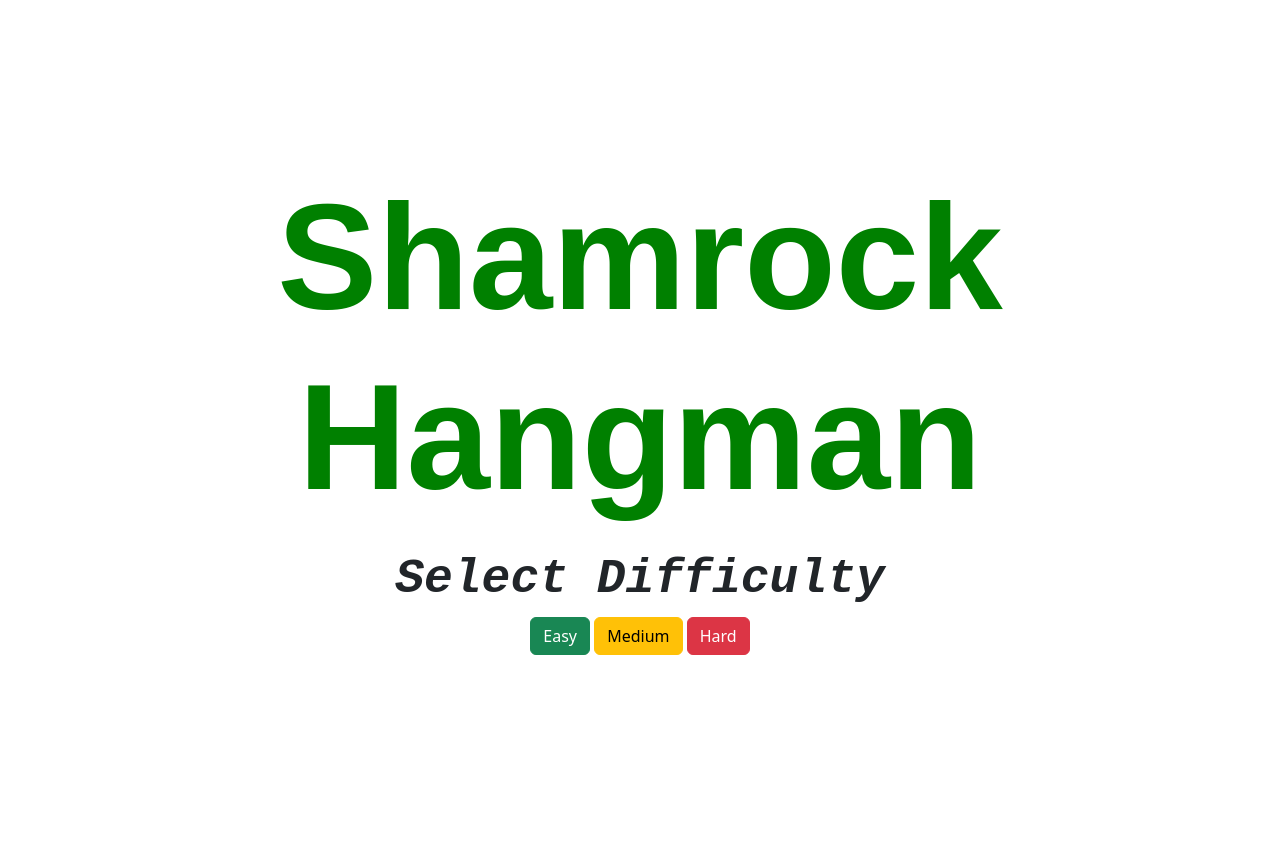
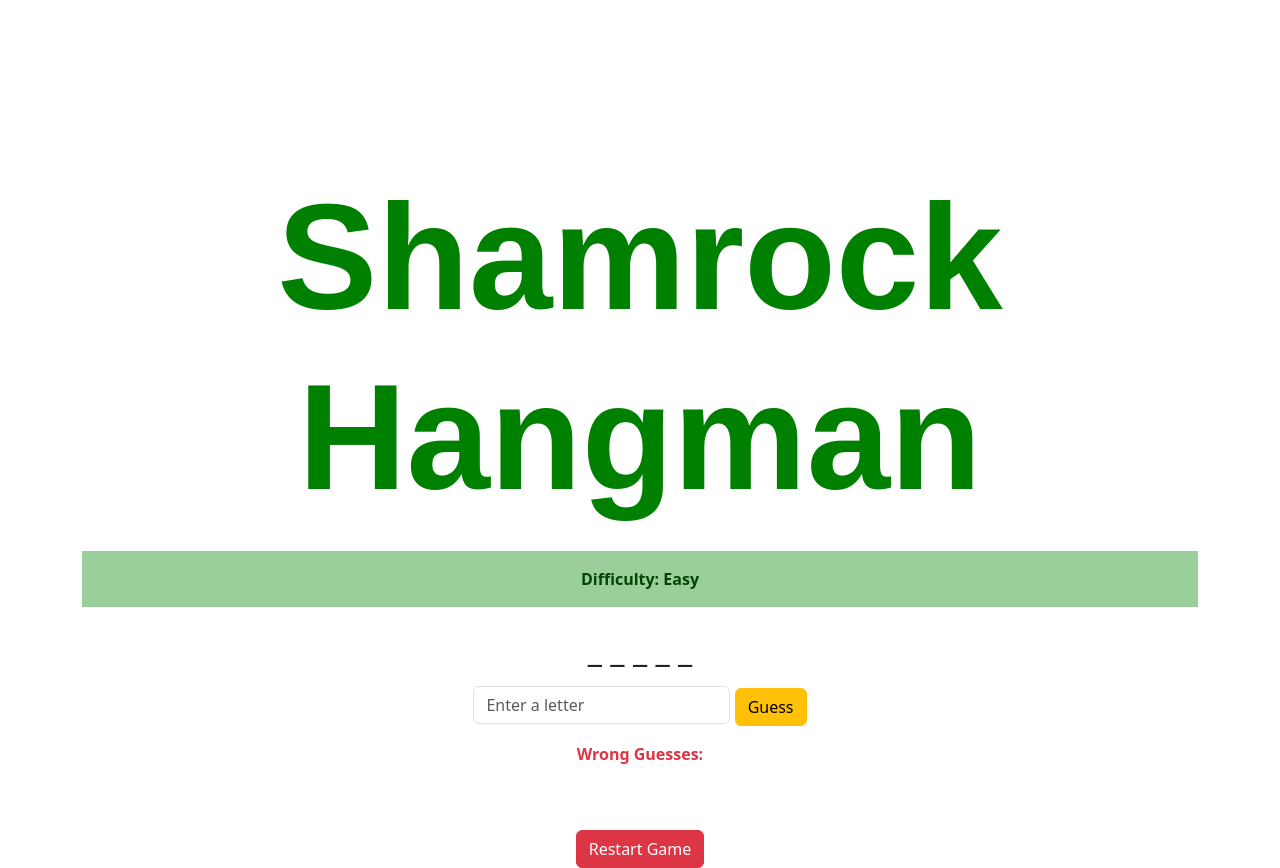
Before and after one commit to NefiO13/Hangman, a plain HTML site: page index.html in a window 1280 px wide. Both pictures are taken after a click on the button "Easy". Before the commit the page ends 800 px from the top, so only its background shows below. Drawn offline with nearby package versions, Linux system fonts and the light colour scheme; a web font is replaced by a local one.

Commit message:
Styling Day 2 done

```diff
--- a/script.js
+++ b/script.js
@@ -0,0 +1,78 @@
+//Word List
+const wordList = [
+    'gold',
+    'luck',
+    'clover',
+    'rain',
+    'charm',
+    'parade',
+    'leprechaun',
+    'treasure',
+    'celebration',
+    'greenery',
+    'shenanigans',
+    'tradition'
+]
+
+//Declare Variables
+let selectedWord = ''
+let displayedWord = ''
+let wrongGuesses = 0
+let guessedLetters = []
+const maxMistakes = 6
+//Start Game function runs everything
+
+function startGame(level) {
+    //reset game
+    wrongGuesses = 0
+    guessedLetters = []
+
+    selectedWord = getRandomWord(level)
+
+    updateDifficultyDisplay(level)
+
+
+    //Show game area and display als o hide selection button
+    document.getElementById('gameArea').classList.remove('d-none')
+    document.getElementById('gameArea').classList.add('d-block')
+
+    document.getElementById('difficultyBox').classList.remove('d-none')
+    document.getElementById('difficultyBox').classList.remove('d-block')
+
+    document.getElementById('difficultySelection').classList.add('d-none')
+
+
+
+
+
+}
+
+
+
+function getRandomWord(level) {
+    let filteredWords = wordList.filter(word => {
+        if (level === 'easy') return word.length <= 4
+        if (level === 'medium') return word.length >= 5 && word.length <= 7
+        if (level === 'hard') return word.length >= 8
+    })
+    return filteredWords[Math.floor(Math.random() * filteredWords.length)]
+}
+
+//update difficulty display
+function updateDifficultyDisplay(level) {
+    let difficultyBox = document.getElementById('difficultyBox')
+    difficultyBox.classList.remove('easy', 'medium', 'hard')
+
+    if (level === 'easy') {
+        difficultyBox.textContent = 'Difficulty: Easy'
+        difficultyBox.classList.add('easy')
+    } else if (level === 'medium') {
+        difficultyBox.textContent = 'Difficulty: Medium'
+        difficultyBox.classList.add('medium')
+    } else if (level === 'hard') {
+        difficultyBox.textContent = 'Difficulty: Hard'
+        difficultyBox.classList.add('hard')
+    }
+
+
+}
--- a/style.css
+++ b/style.css
@@ -13,3 +13,24 @@ h3{
         font-weight: 900;
         font-style: italic;
 }
+.difficulty-btn{
+padding: 10px 24px;
+}
+
+.easy{
+    background-color: rgb(154, 206, 154);
+    color: rgb(3, 70, 3);
+    border: 2px;
+}
+
+.medium {
+    background-color: rgb(224, 233, 158);
+    color: rgb(182, 101, 9);
+    border: 2px;
+}
+
+.hard {
+    background-color: rgb(70, 10, 10);
+    color: rgb(155, 39, 29);
+    border: 2px;
+}
```
